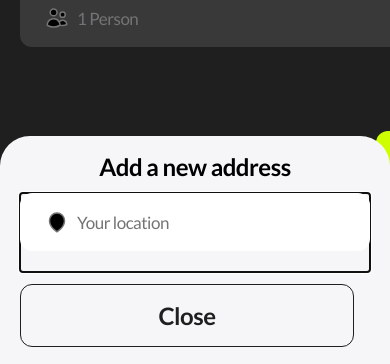
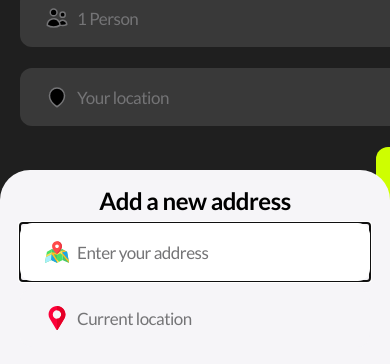
Before and after one commit to daviduzago/budgie, a React Native app: screen /Home in a window 390 px wide. Shown: the part 477-841 px from the top of the page. Built offline with nearby package versions, Linux system fonts and the light colour scheme.

Commit message:
finished location modal

```diff
--- a/components/Button.js
+++ b/components/Button.js
@@ -21,11 +21,11 @@ import colors from '../utils/colors'
 import Icon from "./Icon/Index"
 
 function ButtonActual(props) {
-    const {variant, error, small, textVariant, borderColor, onPress, shape, fullWidth = false, loading = false} = props
+    const {variant, error, noErrorLabel, small, textVariant, borderColor, onPress, shape, fullWidth = false, loading = false} = props
 
     let title = props.title || ''
     let background = props.background || colors.grayPrimary
-    let color = colors.white
+    let color = props.color || colors.white
     let border = borderColor || background
     let lrPadding = small ? 12 : 24
     let tbPadding = small ? 8 : 16
@@ -67,6 +67,11 @@ function ButtonActual(props) {
         color = colors.gray3
         border = "transparent"
     }
+    if (variant === "inputBackground") {
+        background = colors.grayBg
+        color = colors.gray3
+        border = "transparent"
+    }
     if (shape === 'circle') {
         lrPadding = 8
         tbPadding = 8
@@ -98,7 +103,7 @@ function ButtonActual(props) {
             onPress={onPress}
             style={fullWidth ? {width: '100%'} : {}}
         >
-            {["inputGray", "inputWhite"].includes(variant) ?
+            {["inputGray", "inputWhite", "inputBackground"].includes(variant) ?
                 <View style={{
                     flex: props.style?.flex || null,
                 }}>
@@ -123,8 +128,12 @@ function ButtonActual(props) {
                             {title}
                         </Typography>
                     </View>
+                    {!noErrorLabel &&
+                        <>
                         <Typography style={{marginLeft: 8}} error variant="small">{error || " "}</Typography>
                         <Spacer x={0.5} />
+                        </>
+                    }
                 </View>
                 : <View
                     style={[
--- a/screens/Home.js
+++ b/screens/Home.js
@@ -136,7 +136,7 @@ function Home() {
                                     }} />
                                 <Button
                                     fullWidth
-                                    variant="orderGray"
+                                    variant="inputGray"
                                     iconRight={"map-pin"}
                                     title={"Your location"}
                                     onPress={() => {
@@ -166,19 +166,10 @@ function Home() {
                 animationType="slide"
                 visible={locationModalVisible}
             >
-                <View style={{rowGap: 12}}>
+                <View style={{rowGap: 8}}>
                     <Typography style={{textAlign: "center"}} variant="heading2">{user?.locations?.length === 0 ? "Add a new address" : "Add or choose a new address"}</Typography>
-                    <Button variant="inputWhite" iconRight={"map-pin"} title={"Your location"} border />
-                    <View style={{flexDirection: "row"}}>
-                        <View style={{flex: 1}}>
-                            <Button
-                                fullWidth
-                                title="Close"
-                                variant="outlined"
-                                onPress={() => setLocationModalVisible(false)} />
-                        </View>
-                        <Spacer x={2} />
-                    </View>
+                    <Button noErrorLabel variant="inputWhite" iconRight={"map"} title={"Enter your address"} onPress={() => setLocationModalVisible(false)} />
+                    <Button noErrorLabel variant="inputBackground" iconRight={"pin"} title={"Current location"} />
                 </View>
             </ModalComponent>
         </Wrapper>
```
Lines whose indentation alone changed are shown as unchanged.
